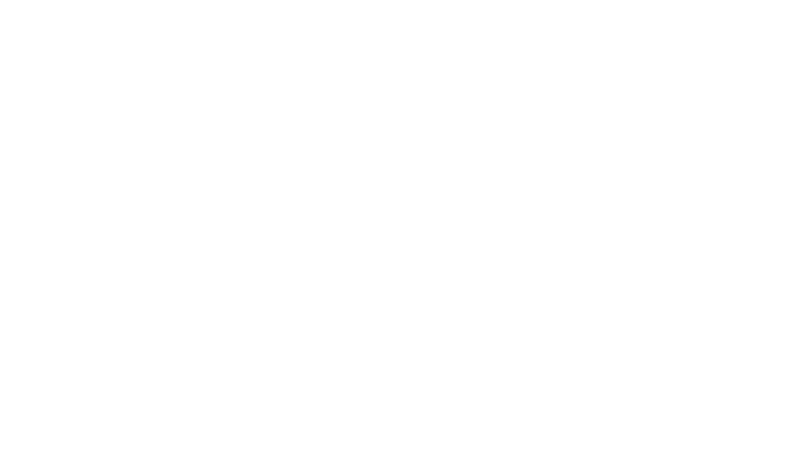
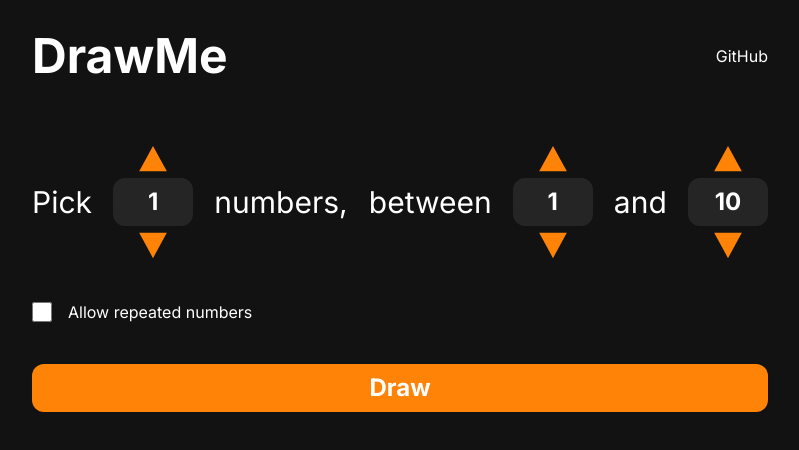
Before and after one commit to renans2/lucky-pick, a React (Vite) app: page / in a window 1280 px wide. Shown: the top 450 px of the page, without its empty margins (240-1039 px from the left). Built offline with nearby package versions, Linux system fonts and the light colour scheme.

Commit message:
feat: implement base header and main components

```diff
--- a/src/App.tsx
+++ b/src/App.tsx
@@ -1,5 +1,13 @@
+import Header from "./components/layout/Header";
+import Main from "./components/layout/Main";
+
 function App() {
-  return <></>;
+  return (
+    <div className="h-screen bg-background text-white overflow-y-auto">
+      <Header />
+      <Main />
+    </div>
+  );
 }
 
 export default App;
--- /dev/null
+++ b/src/components/layout/Header.tsx
@@ -0,0 +1,10 @@
+export default function Header() {
+  return (
+    <header className="max-w-3xl mx-auto flex items-center justify-between py-8 px-4">
+      <h1 className="text-5xl font-bold">DrawMe</h1>
+      <a rel="noopener noreferrer" target="_blank" href="">
+        GitHub
+      </a>
+    </header>
+  );
+}
--- /dev/null
+++ b/src/components/layout/Main.tsx
@@ -0,0 +1,169 @@
+import { useState } from "react";
+import IntegerInput from "../ui/IntegerInput";
+import { drawNumbers, drawNumbersWithoutRepetition } from "../../utils/draw";
+
+export default function Main() {
+  const [amountInput, setAmountInput] = useState("1");
+  const [minInput, setMinInput] = useState("1");
+  const [maxInput, setMaxInput] = useState("10");
+  const [allowRepeated, setAllowRepeated] = useState(false);
+  const [results, setResults] = useState<number[]>([]);
+  const [sort, setSort] = useState<"none" | "asc" | "desc">("none");
+
+  const forceAllowRepeated =
+    parseInt(amountInput) > parseInt(maxInput) - parseInt(minInput) + 1;
+
+  const sortedResults =
+    sort === "none"
+      ? results
+      : [...results].sort((a, b) => (sort === "asc" ? a - b : b - a));
+
+  const getNumbers = () => {
+    const amount = parseInt(amountInput);
+    const min = parseInt(minInput);
+    const max = parseInt(maxInput);
+
+    if (allowRepeated || forceAllowRepeated) {
+      setResults(drawNumbers(amount, min, max));
+    } else {
+      setResults(drawNumbersWithoutRepetition(amount, min, max));
+    }
+  };
+
+  return (
+    <main className="max-w-3xl mx-auto py-8 px-4 space-y-10">
+      {/* Desktop */}
+      <div className="hidden md:flex items-center justify-between text-3xl">
+        <span>Pick</span>
+        <IntegerInput
+          value={amountInput}
+          setValue={setAmountInput}
+          onlyPositiveNumbers
+          defaultValue="1"
+        />
+        <span>numbers,</span>
+        <span>between</span>
+        <IntegerInput
+          value={minInput}
+          setValue={setMinInput}
+          defaultValue="1"
+        />
+        <span>and</span>
+        <IntegerInput
+          value={maxInput}
+          setValue={setMaxInput}
+          defaultValue="10"
+        />
+      </div>
+      {/* Mobile */}
+      <div className="md:hidden flex flex-col gap-5 text-3xl">
+        <div className="flex items-center gap-4">
+          <span>Pick</span>
+          <IntegerInput
+            value={amountInput}
+            setValue={setAmountInput}
+            onlyPositiveNumbers
+            defaultValue="1"
+          />
+          <span>numbers,</span>
+        </div>
+        <div className="flex items-center gap-4">
+          <span>between</span>
+          <IntegerInput
+            value={minInput}
+            setValue={setMinInput}
+            defaultValue="1"
+          />
+          <span>and</span>
+          <IntegerInput
+            value={maxInput}
+            setValue={setMaxInput}
+            defaultValue="10"
+          />
+        </div>
+      </div>
+      <div>
+        <label htmlFor="allowRepeated" className="flex items-center gap-4">
+          <input
+            type="checkbox"
+            checked={allowRepeated || forceAllowRepeated}
+            onChange={(e) => setAllowRepeated(e.target.checked)}
+            disabled={forceAllowRepeated}
+            id="allowRepeated"
+            className="w-5 h-5 accent-surface-orange cursor-pointer disabled:cursor-not-allowed"
+          />
+          <span>Allow repeated numbers</span>
+        </label>
+      </div>
+      <button
+        onClick={getNumbers}
+        className="bg-surface-orange w-full text-2xl font-bold py-2 rounded-xl cursor-pointer"
+      >
+        Draw
+      </button>
+      {results.length > 0 && (
+        <div className="space-y-6">
+          <p className="text-center text-3xl">Results</p>
+          <div className="flex items-center gap-4">
+            <span>Sort order:</span>
+            <label
+              htmlFor="none"
+              className="flex items-center gap-1 text-sm cursor-pointer"
+            >
+              <input
+                type="radio"
+                value="none"
+                checked={sort === "none"}
+                onChange={() => setSort("none")}
+                name="sort"
+                id="none"
+                className="accent-surface-orange w-4 h-4 cursor-pointer"
+              />
+              <span>Draw</span>
+            </label>
+            <label
+              htmlFor="asc"
+              className="flex items-center gap-1 text-sm cursor-pointer"
+            >
+              <input
+                type="radio"
+                value="asc"
+                checked={sort === "asc"}
+                onChange={() => setSort("asc")}
+                name="sort"
+                id="asc"
+                className="accent-surface-orange w-4 h-4 cursor-pointer"
+              />
+              <span>Ascending</span>
+            </label>
+            <label
+              htmlFor="desc"
+              className="flex items-center gap-1 text-sm cursor-pointer"
+            >
+              <input
+                type="radio"
+                value="desc"
+                checked={sort === "desc"}
+                onChange={() => setSort("desc")}
+                name="sort"
+                id="desc"
+                className="accent-surface-orange w-4 h-4 cursor-pointer"
+              />
+              <span>Descending</span>
+            </label>
+          </div>
+          <div className="flex items-center justify-center gap-4 flex-wrap">
+            {sortedResults.map((n, i) => (
+              <div
+                key={i}
+                className="text-2xl font-medium flex items-center justify-evenly rounded-full px-5 h-15 bg-surface"
+              >
+                {n}
+              </div>
+            ))}
+          </div>
+        </div>
+      )}
+    </main>
+  );
+}
```
